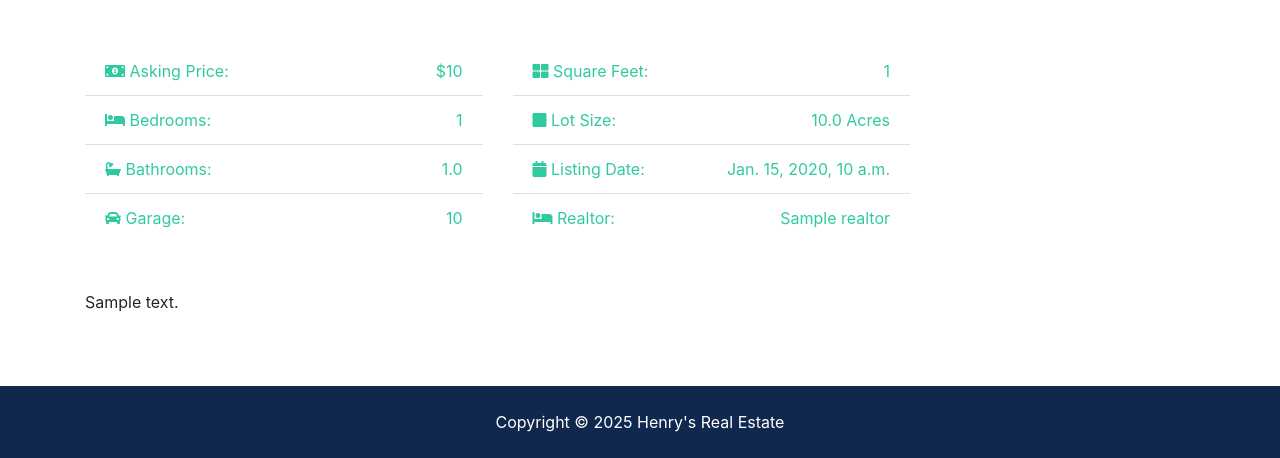
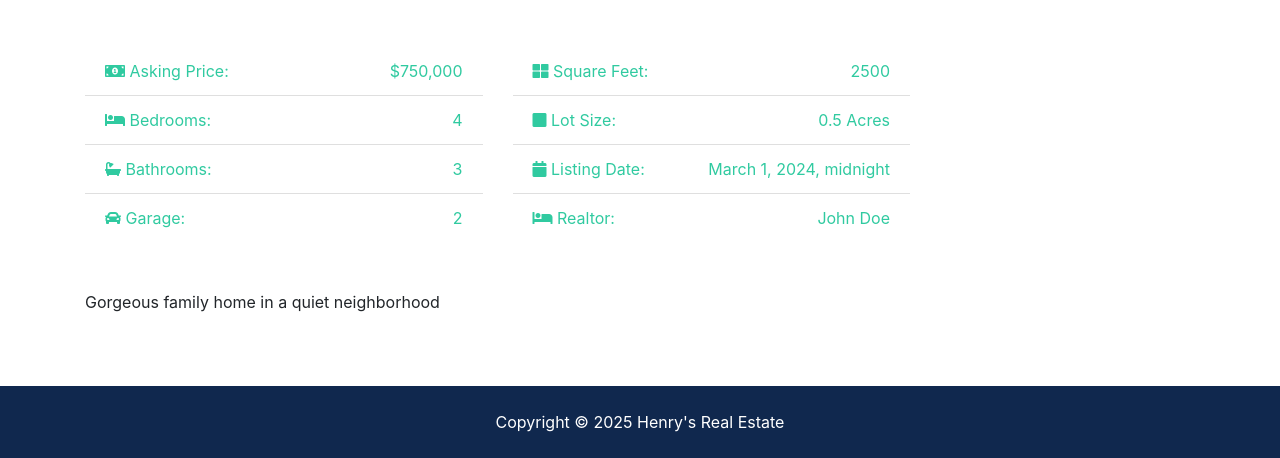
Before and after one commit to henryparras24/btre_project, a Django app: page /listings/1 in a window 1280 px wide. Shown: the part 1231-1689 px from the top of the page. Run offline with Django 5.2, Linux system fonts and the light colour scheme; tables that the repository leaves empty hold one stand-in row (values such as "Sample post"); grey boxes marked "Sample" are stand-in pictures; some libraries are stand-ins or nearby versions.

Commit message:
updated to use static data

```diff
--- a/listings/views.py
+++ b/listings/views.py
@@ -1,11 +1,83 @@
-from django.shortcuts import get_object_or_404, render
+from django.shortcuts import render
 from django.core.paginator import EmptyPage, PageNotAnInteger, Paginator
 from .choices import price_choices, bedroom_choices, state_choices
+from datetime import datetime
 
-from .models import Listing
+# Static listings data
+LISTINGS = [
+    {
+        'id': 1,
+        'title': 'Beautiful Family Home',
+        'address': '123 Main St',
+        'city': 'Boston',
+        'state': 'MA',
+        'zipcode': '02108',
+        'description': 'Gorgeous family home in a quiet neighborhood',
+        'price': 750000,
+        'bedrooms': 4,
+        'bathrooms': 3,
+        'garage': 2,
+        'sqft': 2500,
+        'lot_size': 0.5,
+        'is_published': True,
+        'list_date': datetime(2024, 3, 1),
+        'photo_main': 'img/homes/home1.jpg',
+        'photo_1': 'img/homes/home1_1.jpg',
+        'photo_2': 'img/homes/home1_2.jpg',
+        'photo_3': '',
+        'photo_4': '',
+        'photo_5': '',
+        'photo_6': '',
+        'realtor': {
+            'id': 1,
+            'name': 'John Doe',
+            'photo': 'img/realtors/agent.jpg',
+            'description': 'Top agent with over 10 years of experience',
+            'phone': '555-555-5555',
+            'email': 'john@example.com',
+            'is_mvp': True
+        }
+    },
+    {
+        'id': 2,
+        'title': 'Downtown Condo',
+        'address': '456 Park Ave',
+        'city': 'Boston',
+        'state': 'MA',
+        'zipcode': '02116',
+        'description': 'Modern condo in the heart of downtown',
+        'price': 500000,
+        'bedrooms': 2,
+        'bathrooms': 2,
+        'garage': 1,
+        'sqft': 1200,
+        'lot_size': 0.0,
+        'is_published': True,
+        'list_date': datetime(2024, 3, 15),
+        'photo_main': 'img/homes/home2.jpg',
+        'photo_1': '',
+        'photo_2': '',
+        'photo_3': '',
+        'photo_4': '',
+        'photo_5': '',
+        'photo_6': '',
+        'realtor': {
+            'id': 2,
+            'name': 'Jane Smith',
+            'photo': 'img/realtors/hsquare.png',
+            'description': 'Specializing in luxury properties',
+            'phone': '555-555-5556',
+            'email': 'jane@example.com',
+            'is_mvp': False
+        }
+    },
+    # Add more listings as needed
+]
 
 def index(request):
-    listings = Listing.objects.order_by('-list_date').filter(is_published=True)
+    # Filter published listings and sort by date
+    listings = [listing for listing in LISTINGS if listing['is_published']]
+    listings.sort(key=lambda x: x['list_date'], reverse=True)
 
     paginator = Paginator(listings, 6)
     page = request.GET.get('page')
@@ -17,9 +89,13 @@ def index(request):
 
     return render(request, 'listings/listings.html', context)
 
+def listing(request, listing_id):
+    # Find listing by id
+    listing = next((item for item in LISTINGS if item['id'] == listing_id), None)
 
-def listing(request, listing_id):
-    listing = get_object_or_404(Listing, pk=listing_id)
+    if listing is None:
+        from django.http import Http404
+        raise Http404("Listing does not exist")
 
     context = {
         'listing': listing
@@ -28,37 +104,38 @@ def listing(request, listing_id):
     return render(request, 'listings/listing.html', context)
 
 def search(request):
-    queryset_list = Listing.objects.order_by('-list_date')
+    # Start with all published listings
+    queryset_list = [listing for listing in LISTINGS if listing['is_published']]
 
     # Keywords
-    if 'keywords' in request.GET:
-        keywords = request.GET['keywords']
-        if keywords:
-            queryset_list = queryset_list.filter(description__icontains=keywords)
+    if 'keywords' in request.GET and request.GET['keywords']:
+        keywords = request.GET['keywords'].lower()
+        queryset_list = [listing for listing in queryset_list
+                          if keywords in listing['description'].lower()]
 
-    #City
-    if 'city' in request.GET:
-        city = request.GET['city']
-        if city:
-            queryset_list = queryset_list.filter(city__iexact=city)
+    # City
+    if 'city' in request.GET and request.GET['city']:
+        city = request.GET['city'].lower()
+        queryset_list = [listing for listing in queryset_list
+                          if listing['city'].lower() == city]
 
-    #State
-    if 'state' in request.GET:
+    # State
+    if 'state' in request.GET and request.GET['state']:
         state = request.GET['state']
-        if state:
-            queryset_list = queryset_list.filter(state__iexact=state)
+        queryset_list = [listing for listing in queryset_list
+                          if listing['state'] == state]
 
-    #Bedrooms
-    if 'bedrooms' in request.GET:
-        bedrooms = request.GET['bedrooms']
-        if bedrooms:
-            queryset_list = queryset_list.filter(bedrooms__lte=bedrooms)
+    # Bedrooms
+    if 'bedrooms' in request.GET and request.GET['bedrooms']:
+        bedrooms = int(request.GET['bedrooms'])
+        queryset_list = [listing for listing in queryset_list
+                          if listing['bedrooms'] <= bedrooms]
 
-    #Price
-    if 'price' in request.GET:
-        price = request.GET['price']
-        if price:
-            queryset_list = queryset_list.filter(price__lte=price)
+    # Price
+    if 'price' in request.GET and request.GET['price']:
+        price = int(request.GET['price'])
+        queryset_list = [listing for listing in queryset_list
+                          if listing['price'] <= price]
 
     context = {
         'state_choices': state_choices,
@@ -69,3 +146,83 @@ def search(request):
     }
 
     return render(request, 'listings/search.html', context)
+
+
+
+
+
+
+
+
+
+# from django.shortcuts import get_object_or_404, render
+# from django.core.paginator import EmptyPage, PageNotAnInteger, Paginator
+# from .choices import price_choices, bedroom_choices, state_choices
+
+# from .models import Listing
+
+# def index(request):
+#     listings = Listing.objects.order_by('-list_date').filter(is_published=True)
+
+#     paginator = Paginator(listings, 6)
+#     page = request.GET.get('page')
+#     paged_listings = paginator.get_page(page)
+
+#     context = {
+#         'listings': paged_listings
+#     }
+
+#     return render(request, 'listings/listings.html', context)
+
+
+# def listing(request, listing_id):
+#     listing = get_object_or_404(Listing, pk=listing_id)
+
+#     context = {
+#         'listing': listing
+#     }
+
+#     return render(request, 'listings/listing.html', context)
+
+# def search(request):
+#     queryset_list = Listing.objects.order_by('-list_date')
+
+#     # Keywords
+#     if 'keywords' in request.GET:
+#         keywords = request.GET['keywords']
+#         if keywords:
+#             queryset_list = queryset_list.filter(description__icontains=keywords)
+
+#     #City
+#     if 'city' in request.GET:
+#         city = request.GET['city']
+#         if city:
+#             queryset_list = queryset_list.filter(city__iexact=city)
+
+#     #State
+#     if 'state' in request.GET:
+#         state = request.GET['state']
+#         if state:
+#             queryset_list = queryset_list.filter(state__iexact=state)
+
+#     #Bedrooms
+#     if 'bedrooms' in request.GET:
+#         bedrooms = request.GET['bedrooms']
+#         if bedrooms:
+#             queryset_list = queryset_list.filter(bedrooms__lte=bedrooms)
+
+#     #Price
+#     if 'price' in request.GET:
+#         price = request.GET['price']
+#         if price:
+#             queryset_list = queryset_list.filter(price__lte=price)
+
+#     context = {
+#         'state_choices': state_choices,
+#         'bedroom_choices': bedroom_choices,
+#         'price_choices': price_choices,
+#         'listings': queryset_list,
+#         'values': request.GET
+#     }
+
+#     return render(request, 'listings/search.html', context)
--- a/templates/listings/listing.html
+++ b/templates/listings/listing.html
@@ -1,6 +1,8 @@
 {% extends 'base.html' %}
 
 {% load humanize %}
+
+{% load static %}
 
 {% block title %} | {{ listing.title }} {% endblock %}
 
@@ -41,48 +43,48 @@
       <div class="row">
         <div class="col-md-9">
           <!-- Home Main Image -->
-          <img src="{{ listing.photo_main.url }}" alt="" class="img-main img-fluid mb-3">
+          <img src="{% static listing.photo_main %}" alt="" class="img-main img-fluid mb-3">
           <!-- Thumbnails -->
           <div class="row mb-5 thumbs">
               {% if listing.photo_1 %}
             <div class="col-md-2">
-              <a href="{{ listing.photo_1.url }}" data-lightbox="home-images">
-                <img src="{{ listing.photo_1.url }}" alt="" class="img-fluid">
+              <a href="{% static listing.photo_1 %}" data-lightbox="home-images">
+                <img src="{% static listing.photo_1 %}" alt="" class="img-fluid">
               </a>
             </div>
             {% endif %}
             {% if listing.photo_2 %}
             <div class="col-md-2">
-              <a href="{{ listing.photo_2.url }}" data-lightbox="home-images">
-                <img src="{{ listing.photo_2.url }}" alt="" class="img-fluid">
+              <a href="{% static listing.photo_2 %}" data-lightbox="home-images">
+                <img src="{% static listing.photo_2 %}" alt="" class="img-fluid">
               </a>
             </div>
             {% endif %}
             {% if listing.photo_3 %}
             <div class="col-md-2">
-              <a href="{{ listing.photo_3.url }}" data-lightbox="home-images">
-                <img src="{{ listing.photo_3.url }}" alt="" class="img-fluid">
+              <a href="{% static listing.photo_3 %}" data-lightbox="home-images">
+                <img src="{% static listing.photo_3 %}" alt="" class="img-fluid">
               </a>
             </div>
             {% endif %}
             {% if listing.photo_4 %}
             <div class="col-md-2">
-              <a href="{{ listing.photo_4.url }}" data-lightbox="home-images">
-                <img src="{{ listing.photo_4.url }}" alt="" class="img-fluid">
+              <a href="{% static listing.photo_4 %}" data-lightbox="home-images">
+                <img src="{% static listing.photo_4 %}" alt="" class="img-fluid">
               </a>
             </div>
             {% endif %}
             {% if listing.photo_5 %}
             <div class="col-md-2">
-              <a href="{{ listing.photo_5.url }}" data-lightbox="home-images">
-                <img src="{{ listing.photo_5.url }}" alt="" class="img-fluid">
+              <a href="{% static listing.photo_5 %}" data-lightbox="home-images">
+                <img src="{% static listing.photo_5 %}" alt="" class="img-fluid">
               </a>
             </div>
             {% endif %}
             {% if listing.photo_6 %}
             <div class="col-md-2">
-              <a href="{{ listing.photo_6.url }}" data-lightbox="home-images">
-                <img src="{{ listing.photo_6.url }}" alt="" class="img-fluid">
+              <a href="{% static listing.photo_6 %}" data-lightbox="home-images">
+                <img src="{% static listing.photo_6 %}" alt="" class="img-fluid">
               </a>
             </div>
             {% endif %}
@@ -127,7 +129,7 @@
                 </li>
                 <li class="list-group-item text-secondary">
                   <i class="fas fa-bed"></i> Realtor:
-                  <span class="float-right">{{ listing.realtor }}
+                  <span class="float-right">{{ listing.realtor.name }}
                   </span>
                 </li>
 
@@ -145,10 +147,10 @@
         </div>
         <div class="col-md-3">
           <div class="card mb-3">
-            <img class="card-img-top" src="{{ listing.realtor.photo.url }}" alt="">
+            <img class="card-img-top" src="{% static listing.realtor.photo %}" alt="">
             <div class="card-body">
               <h5 class="card-title">Property Realtor</h5>
-              <h6 class="text-secondary">{{ listing.realtor }}</h6>
+              <h6 class="text-secondary">{{ listing.realtor.name }}</h6>
             </div>
           </div>
           <button class="btn-primary btn-block btn-lg" data-toggle="modal" data-target="#inquiryModal">Make An Inquiry</button>
@@ -204,5 +206,4 @@
       </div>
     </div>
   </div>
-
 {% endblock %}
```
Also changed, not shown: templates/listings/listings.html (+140 -1 lines).
